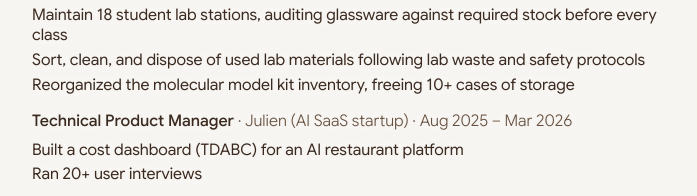
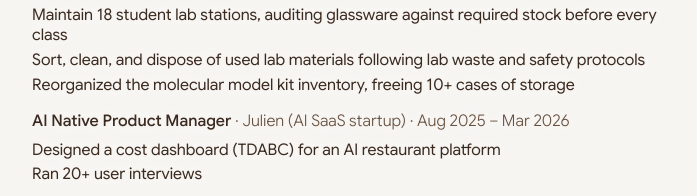
Before and after one commit to jlyturn/jlynn-turner, a plain HTML site: page index.html in a window 1280 px wide. Shown: the part 853-1049 px from the top of the page, without its empty margins (280-977 px from the left). Drawn offline with Linux system fonts and the light colour scheme.

Commit message:
Julien title: AI Native Product Manager; dashboard: Designed

```diff
--- a/index.html
+++ b/index.html
@@ -72,9 +72,9 @@
               </ul>
             </li>
             <li>
-              <h3>Technical Product Manager <span class="x-sub">· Julien (AI SaaS startup) · Aug 2025 – Mar 2026</span></h3>
+              <h3>AI Native Product Manager <span class="x-sub">· Julien (AI SaaS startup) · Aug 2025 – Mar 2026</span></h3>
               <ul>
-                <li>Built a cost dashboard (TDABC) for an AI restaurant platform</li>
+                <li>Designed a cost dashboard (TDABC) for an AI restaurant platform</li>
                 <li>Ran 20+ user interviews</li>
               </ul>
             </li>
```
Also changed, not shown: 1 other file.
